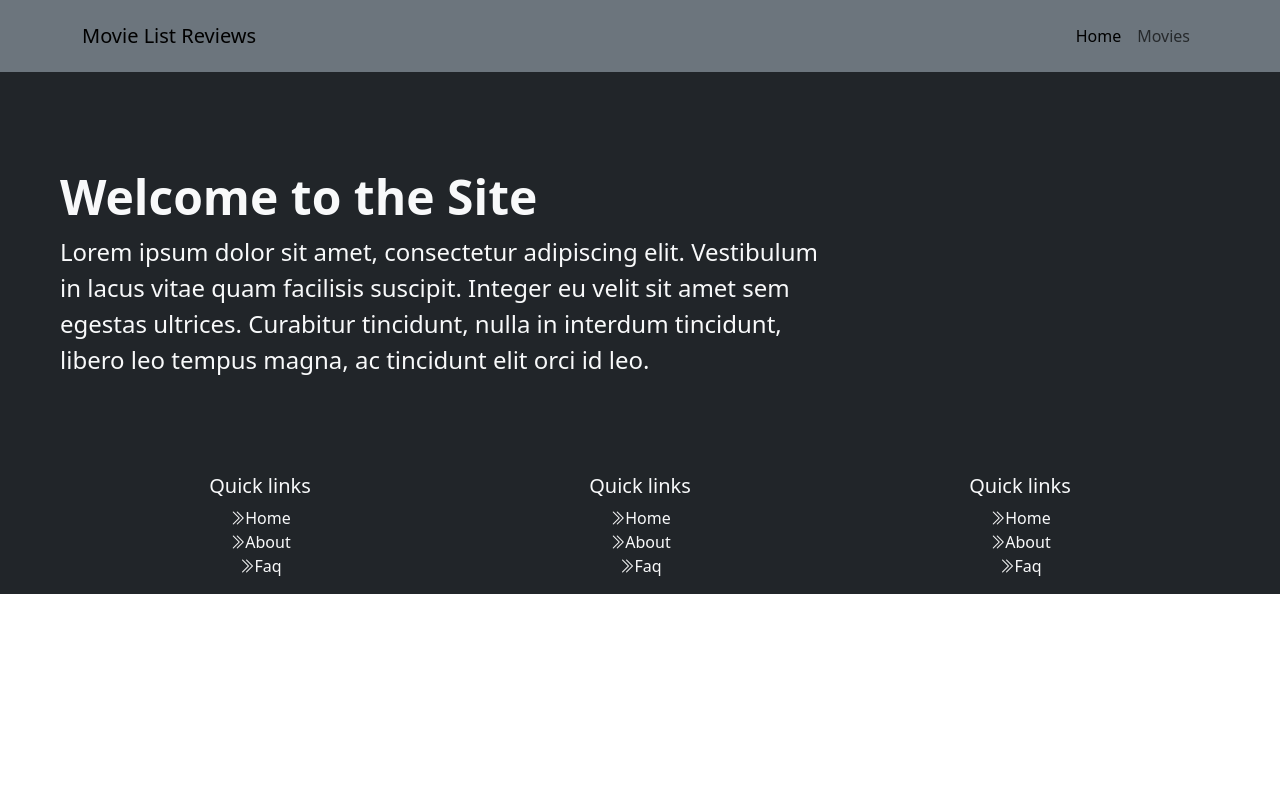
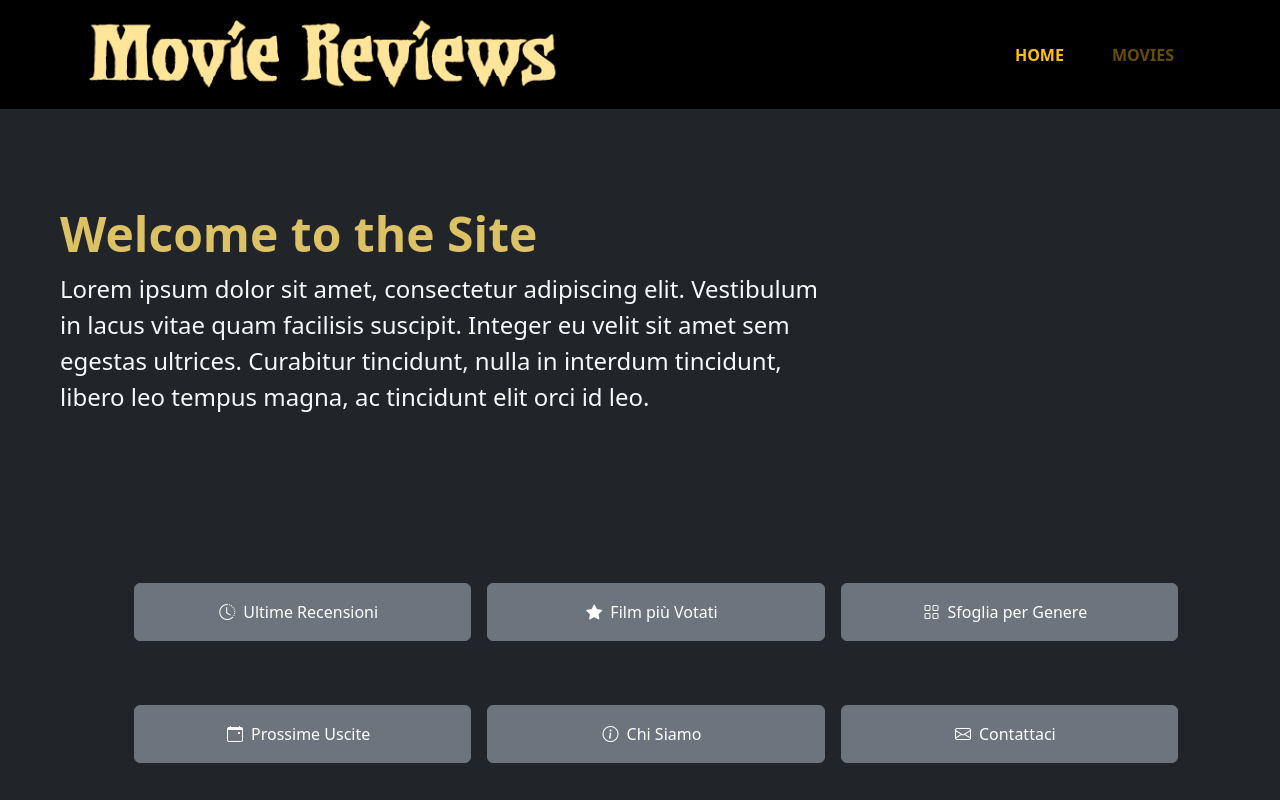
Before and after one commit to Adriano-Rotondo-dev/webapp-react, a React (Vite) app: page / in a window 1280 px wide. Shown: the top 800 px of the page. Built offline with nearby package versions, Linux system fonts and the light colour scheme.

Commit message:
update styling of Header component, add Logo to navbar, add css styles for btns, styles for jumbotron, refactor movie card styles, fix DefaultLayout className, add homepage btns grid, refactor MovieDetails jumbotron text, add styles to error404 page component

```diff
--- a/index.html
+++ b/index.html
@@ -7,7 +7,7 @@
     <meta name="author" content="Adriano Rotondo" />
     <title>Vite + React</title>
   </head>
-  <body className="bg-dark">
+  <body class="bg-dark">
     <div id="root"></div>
     <script type="module" src="/src/main.jsx"></script>
   </body>
--- a/src/components/Footer.jsx
+++ b/src/components/Footer.jsx
@@ -1,56 +1,67 @@
+import { Link } from "react-router-dom";
+
 export default function Footer() {
   const quicklist = [
-    { id: 1, label: "Home", to: "#" },
-    { id: 2, label: "About", to: "#" },
-    { id: 3, label: "Faq", to: "#" },
+    { id: 1, label: "Home", to: "/object-not-found" },
+    { id: 2, label: "About", to: "/object-not-found" },
+    { id: 3, label: "Faq", to: "/object-not-found" },
   ];
   return (
     <div className="bg-dark">
       <div className="container text-light">
         <div className="row text-center text-xs-center text-sm-left text-md-left">
           <div className="col-xs-12 col-sm-4 col-md-4">
-            <h5>Quick links</h5>
+            <h5 style={{ color: "#66ff33" }}>Quick links</h5>
             <ul className="list-unstyled quick-links">
               {quicklist.map((link) => {
                 return (
-                  <li className="footer-link" key={link.id}>
-                    <a className="nav-link" to={link.to}>
-                      <i className="bi bi-chevron-double-right"></i>
+                  <li className="footer-link " key={link.id}>
+                    <Link className="nav-link" to={link.to}>
+                      <i
+                        className="bi bi-chevron-double-right"
+                        style={{ color: "#3be093ff" }}
+                      ></i>
                       {link.label}
                       <span className="visually-hidden">(current)</span>
-                    </a>
+                    </Link>
                   </li>
                 );
               })}
             </ul>
           </div>
           <div className="col-xs-12 col-sm-4 col-md-4">
-            <h5>Quick links</h5>
+            <h5 style={{ color: "#66ff33" }}>Quick links</h5>
             <ul className="list-unstyled quick-links">
               {quicklist.map((link) => {
                 return (
                   <li className="footer-link" key={link.id}>
-                    <a className="nav-link" to={link.to}>
-                      <i className="bi bi-chevron-double-right"></i>
+                    <Link className="nav-link" to={link.to}>
+                      <i
+                        className="bi bi-chevron-double-right"
+                        style={{ color: "#3be093ff" }}
+                      ></i>
                       {link.label}
                       <span className="visually-hidden">(current)</span>
-                    </a>
+                    </Link>
                   </li>
                 );
               })}
             </ul>
           </div>
           <div className="col-xs-12 col-sm-4 col-md-4">
-            <h5>Quick links</h5>
+            <h5 style={{ color: "#66ff33" }}>Quick links</h5>
             <ul className="list-unstyled quick-links">
               {quicklist.map((link) => {
                 return (
                   <li className="footer-link" key={link.id}>
-                    <a className="nav-link" to={link.to}>
-                      <i className="bi bi-chevron-double-right"></i>
+                    <Link className="nav-link" to={link.to}>
+                      <i
+                        className="bi bi-chevron-double-right"
+                        style={{ color: "#3be093ff" }}
+                      ></i>
                       {link.label}
                       <span className="visually-hidden">(current)</span>
-                    </a>
+                    </Link>
                   </li>
                 );
               })}
--- a/src/components/Header.jsx
+++ b/src/components/Header.jsx
@@ -4,12 +4,12 @@ export default function Header() {
   const menu = [
     {
       id: 1,
-      label: "Home",
+      label: "HOME",
       to: "/",
     },
     {
       id: 2,
-      label: "Movies",
+      label: "MOVIES",
       to: "/movies",
     },
   ];
@@ -17,19 +17,27 @@ export default function Header() {
   return (
     <>
       <header>
-        <nav className="navbar navbar-expand-sm navbar-light bg-secondary">
+        <nav className="navbar navbar-expand-sm navbar-light">
           <div className="container">
             <Link className="navbar-brand" to="/">
-              Movie List Reviews
+              <img src="/images/MovieLogo.png" alt="logo" />
             </Link>
             <div className=" navbar">
               <ul className="navbar-nav me-auto mt-2 mt-lg-0">
                 {menu.map((link) => {
                   return (
                     <li className="nav-item" key={link.id}>
-                      <NavLink className="nav-link" to={link.to}>
+                      <NavLink
+                        className={({ isActive }) =>
+                          `nav-link ${
+                            isActive
+                              ? "active text-warning"
+                              : "text-warning-emphasis"
+                          }`
+                        }
+                        to={link.to}
+                      >
                         {link.label}
-                        <span className="visually-hidden">(current)</span>
                       </NavLink>
                     </li>
                   );
--- a/src/components/Jumbotron.jsx
+++ b/src/components/Jumbotron.jsx
@@ -2,7 +2,9 @@ export default function Jumbotron({ title, text }) {
   return (
     <div className="p-5  bg-dark ">
       <div className="container-fluid py-5">
-        <h1 className="display-5 fw-bold text-light">{title}</h1>
+        <h1 className="display-5 fw-bold" style={{ color: "#ddc165ff" }}>
+          {title}
+        </h1>
         <div className="col-md-8 fs-4 text-light">{text}</div>
       </div>
     </div>
--- a/src/components/MovieCard.jsx
+++ b/src/components/MovieCard.jsx
@@ -3,7 +3,7 @@ import { Link } from "react-router-dom";
 export default function MovieCard({ movie }) {
   return (
     <>
-      <div className="card h-100 p-3">
+      <div className="card h-100 p-3 bg-dark border-0">
         <Link id="link" to={`/movies/${movie.id}`}>
           <img
             src={movie.image}
@@ -11,7 +11,7 @@ export default function MovieCard({ movie }) {
             alt={movie.title}
           />
         </Link>
-        <div className="card-body">
+        <div className="card-body border rounded">
           <Link
             id="link"
             className="link link-underline link-underline-opacity-0"
--- a/src/index.css
+++ b/src/index.css
@@ -6,24 +6,70 @@
   margin: 0;
   box-sizing: border-box;
 }
+
+/* remove horizontal scrollbar from pages */
+body {
+  overflow-x: hidden;
+}
+
 img {
   max-height: 30rem;
   max-width: 30rem;
   object-fit: contain;
 }
-.list img {
-  transition: 1s ease;
+.navbar {
+  background-color: black;
 }
-.list img:hover {
-  transform: scale(1.145);
+
+.nav-link {
+  font-weight: 600;
+  padding: 1rem;
+  margin: 0 1rem;
 }
+
+/*#region Card*/
+.card-body {
+  color: #637281;
+  font-weight: 600;
+}
+
+.card #link {
+  color: #66ff33;
+}
+/*#endregion Card*/
+
+/*#region Details*/
+.detail-card {
+  padding: 0 15rem;
+}
+
 .detail img {
   cursor: default;
 }
-card-img-top {
-  border-radius: 0.33rem;
+/*#endregion Details*/
+
+/*#region Btn*/
+.btn-home:hover {
+  background-color: #445566;
 }
 
-#link {
-  color: rgb(173, 5, 173);
+.btn-home:hover > i {
+  color: #66ff33;
 }
+.btn-404 {
+  background-color: #445566;
+  border-radius: 0.33rem;
+  color: white;
+  transition: all 0.5s ease;
+}
+.btn-404:hover {
+  background-color: #66ff33;
+}
+.btn-404:active {
+  transform: scale(0.9);
+}
+/*#endregion Btn*/
+
+.footer-link {
+  color: #637281;
+}
--- a/src/layouts/DefaultLayout.jsx
+++ b/src/layouts/DefaultLayout.jsx
@@ -8,7 +8,7 @@ export default function DefaultLayout() {
   return (
     <>
       <Header />
-      <main classname="bg-dark">
+      <main className="bg-dark">
         <Outlet />
       </main>
       <Footer />
--- a/src/pages/HomePage.jsx
+++ b/src/pages/HomePage.jsx
@@ -1,4 +1,44 @@
+import { Link } from "react-router-dom";
 import Jumbotron from "../components/Jumbotron";
+
+const btns = [
+  {
+    id: 1,
+    label: "latest",
+    text: "Ultime Recensioni",
+    icon: <i className="bi bi-clock-history"></i>,
+  },
+  {
+    id: 2,
+    label: "top-rated",
+    text: "Film più Votati",
+    icon: <i className="bi bi-star-fill"></i>,
+  },
+  {
+    id: 3,
+    label: "genres",
+    text: "Sfoglia per Genere",
+    icon: <i className="bi bi-grid"></i>,
+  },
+  {
+    id: 4,
+    label: "coming-soon",
+    text: "Prossime Uscite",
+    icon: <i className="bi bi-calendar-event"></i>,
+  },
+  {
+    id: 5,
+    label: "about",
+    text: "Chi Siamo",
+    icon: <i className="bi bi-info-circle"></i>,
+  },
+  {
+    id: 6,
+    label: "contact",
+    text: "Contattaci",
+    icon: <i className="bi bi-envelope"></i>,
+  },
+];
 
 export default function HomePage() {
   return (
@@ -11,6 +51,22 @@ Integer eu velit sit amet sem egestas ultrices.
 Curabitur tincidunt, nulla in interdum tincidunt, libero leo tempus magna,
 ac tincidunt elit orci id leo.`}
       />
+      <div className="container p-5 bg-dark">
+        <div className=" justify-content-center align-items-center row g-3">
+          {btns.map((btn) => (
+            <div className="col-4 p-2" key={btn.id}>
+              <Link
+                to="/object-not-found"
+                className="btn btn-secondary w-100 m-3 p-3 rounded btn-home"
+                aria-label={btn.label}
+              >
+                {btn.icon}
+                <span className="m-2">{btn.text}</span>
+              </Link>
+            </div>
+          ))}
+        </div>
+      </div>
     </>
   );
 }
--- a/src/pages/MovieDetailsPage.jsx
+++ b/src/pages/MovieDetailsPage.jsx
@@ -26,7 +26,7 @@ export default function MovieDetailsPage() {
         title="Welcome to the Movie Detail Page"
         text={`Here you will find all the information about the movie you selected`}
       />
-      <div className="container bg-dark">
+      <div className="detail-card bg-dark">
         <div className="detail col-sm-12 p-3">
           <MovieCard movie={movie} />
           <div className="container mt-3">
@@ -43,7 +43,7 @@ export default function MovieDetailsPage() {
             ))}
           </div>
         </div>
-        <div className="container m-5 d-flex justify-content-center gap-3">
+        <div className="container py-5 d-flex justify-content-center gap-3">
           <button
             className="fw-semibold rounded-pill px-4 py-2"
             onClick={() => {
--- a/src/pages/ObjectNotFoundPage.jsx
+++ b/src/pages/ObjectNotFoundPage.jsx
@@ -3,7 +3,7 @@ import { NavLink } from "react-router-dom";
 export default function Errorpage() {
   return (
     <>
-      <div className="custom-bg text-dark">
+      <div className="custom-bg text-light">
         <div className="d-flex align-items-center justify-content-center min-vh-100 px-2">
           <div className="text-center">
             <h1 className="display-1 fw-bold">404</h1>
@@ -12,7 +12,7 @@ export default function Errorpage() {
               The page you're looking for doesn't exist or has been moved.
             </p>
             <NavLink className="nav-link" to="/" aria-current="page">
-              <button className=" fw-semibold rounded-pill px-4 py-2">
+              <button className="btn-404 btn btn-secondary w-100 m-3 p-3 rounded  border-0">
                 Go Home and select another film!
               </button>
             </NavLink>
```
Also changed, not shown: src/pages/MoviesPage.jsx (+4 -3 lines), public/images/MovieLogo.png (added), 1 other file (tests, documents, lock files or other folders).
